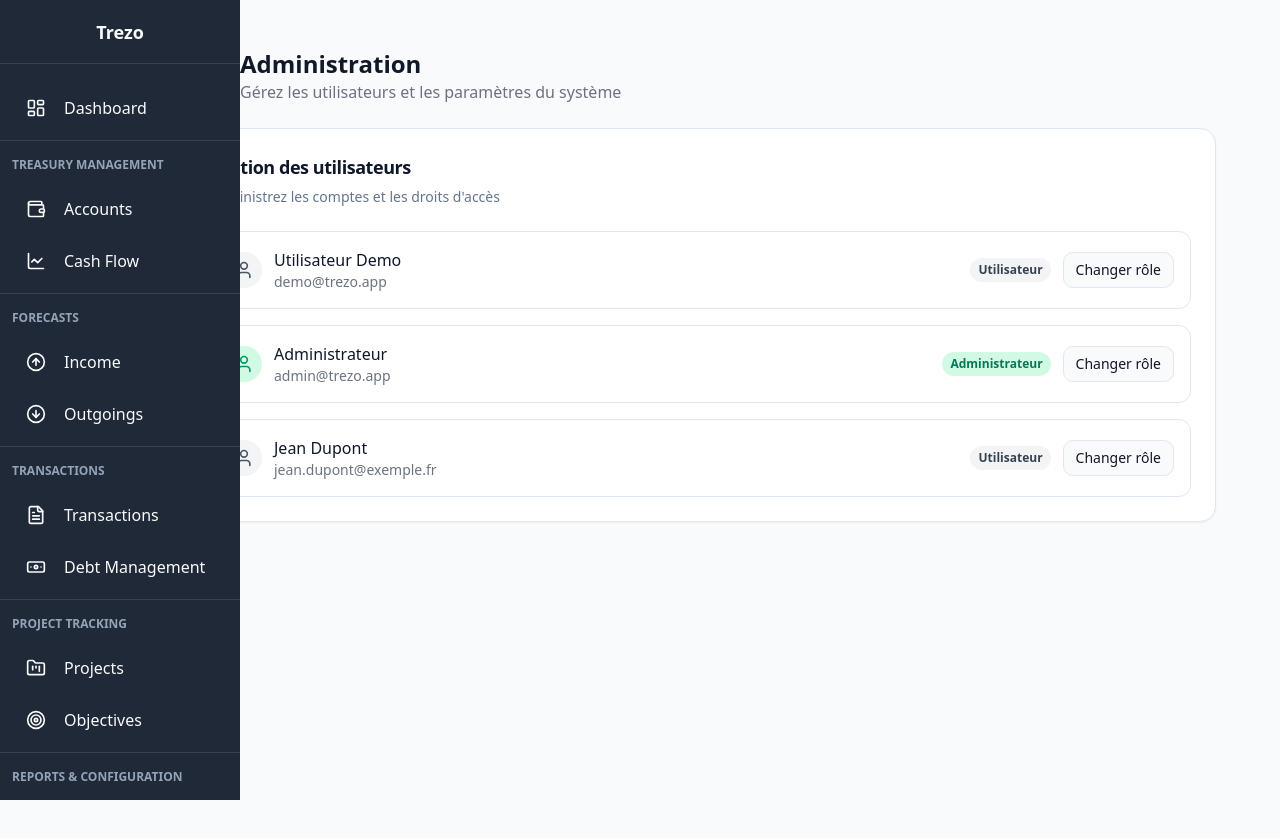
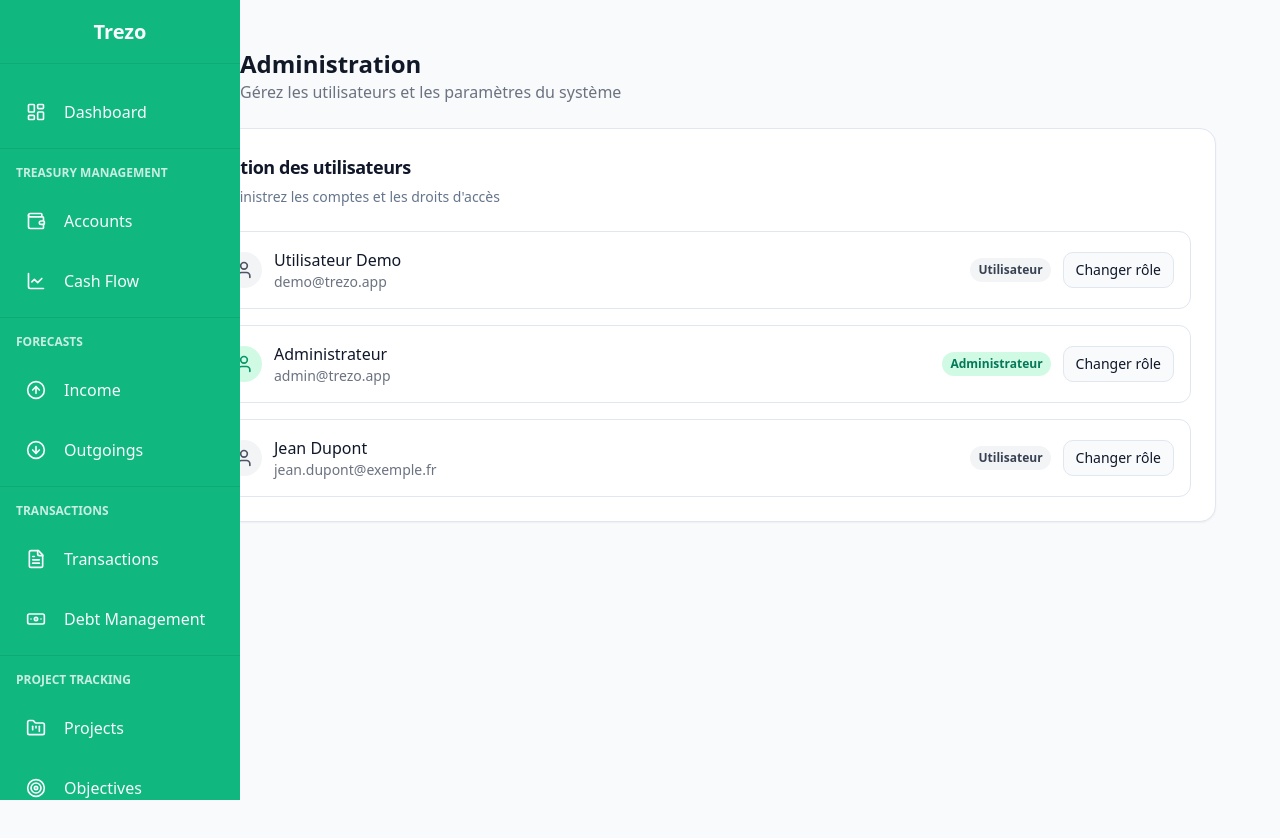
Before and after one commit to Kameltalbi/trezo-tunisie-gestion, a React (Vite) app: page /admin in a window 1280 px wide. Shown: the top 838 px of the page. Built offline with nearby package versions, Linux system fonts and the light colour scheme; sample sign-in values are in the browser's storage.

Commit message:
Enhance sidebar for better UX
The AI implemented the user's recommendations to improve the sidebar's usability, including increasing its width, icon size, font size, and padding. It also added a hover effect and suggested a compact menu with expansion on hover.

```diff
--- a/src/components/Sidebar.tsx
+++ b/src/components/Sidebar.tsx
@@ -34,8 +34,8 @@ interface SidebarSectionProps {
 
 const SidebarSection = ({ label }: SidebarSectionProps) => {
   return (
-    <div className="px-3 py-2">
-      <div className="text-xs font-semibold text-slate-400 uppercase">{label}</div>
+    <div className="px-4 py-2">
+      <div className="text-xs font-semibold uppercase opacity-80">{label}</div>
     </div>
   );
 };
@@ -152,7 +152,7 @@ const Sidebar = () => {
     <div
       key={item.path}
       className={cn(
-        "flex items-center px-3 py-2 cursor-pointer hover:bg-gray-700/50 transition-colors rounded-md mx-2 my-1",
+        "flex items-center px-3 py-3 cursor-pointer hover:bg-sidebar-accent/50 transition-colors rounded-md mx-2 my-1",
         item.isActive && "bg-blue-600 text-white hover:bg-blue-700"
       )}
       onClick={() => handleNavigation(item.path)}
@@ -162,58 +162,58 @@ const Sidebar = () => {
       </div>
 
       {isExpanded && (
-        <span className="ml-3">{item.label}</span>
+        <span className="ml-3 text-base">{item.label}</span>
       )}
     </div>
   );
 
   return (
     <div
-      className="fixed left-0 top-0 h-full bg-gray-800 text-gray-50 z-50 transition-all duration-300 flex flex-col"
-      style={{ width: isExpanded ? '240px' : '60px' }}
+      className="fixed left-0 top-0 h-full bg-sidebar text-sidebar-foreground z-50 transition-all duration-300 flex flex-col"
+      style={{ width: isExpanded ? '240px' : '70px' }}
       onMouseEnter={() => setIsExpanded(true)}
       onMouseLeave={() => setIsExpanded(false)}
     >
-      <div className="p-4 flex items-center justify-center h-16 border-b border-gray-700">
+      <div className="p-4 flex items-center justify-center h-16 border-b border-sidebar-accent/20">
         {isExpanded ? (
-          <h1 className="text-lg font-bold">Trezo</h1>
+          <h1 className="text-xl font-bold">Trezo</h1>
         ) : (
-          <h1 className="text-lg font-bold">T</h1>
+          <h1 className="text-xl font-bold">T</h1>
         )}
       </div>
 
       <div className="flex-1 overflow-y-auto py-4">
         {/* Dashboard (no section) */}
         {renderSidebarItem(dashboardItem)}
-        <Separator className="my-2 bg-gray-700" />
+        <Separator className="my-2 bg-sidebar-accent/20" />
 
         {/* GESTION DE TRÉSORERIE section */}
         {isExpanded && (
           <SidebarSection label={t('nav.cash_management')} />
         )}
         {treasuryManagementItems.map(renderSidebarItem)}
-        <Separator className="my-2 bg-gray-700" />
+        <Separator className="my-2 bg-sidebar-accent/20" />
 
         {/* PRÉVISIONS section */}
         {isExpanded && (
           <SidebarSection label={t('nav.forecasts')} />
         )}
         {forecastItems.map(renderSidebarItem)}
-        <Separator className="my-2 bg-gray-700" />
+        <Separator className="my-2 bg-sidebar-accent/20" />
 
         {/* TRANSACTIONS section */}
         {isExpanded && (
           <SidebarSection label={t('nav.transactions_section')} />
         )}
         {transactionsItems.map(renderSidebarItem)}
-        <Separator className="my-2 bg-gray-700" />
+        <Separator className="my-2 bg-sidebar-accent/20" />
 
         {/* SUIVI PAR PROJET section */}
         {isExpanded && (
           <SidebarSection label={t('nav.project_tracking')} />
         )}
         {projectTrackingItems.map(renderSidebarItem)}
-        <Separator className="my-2 bg-gray-700" />
+        <Separator className="my-2 bg-sidebar-accent/20" />
 
         {/* RAPPORTS & CONFIGURATION section */}
         {isExpanded && (
--- a/src/index.css
+++ b/src/index.css
@@ -1,3 +1,4 @@
+
 
 @tailwind base;
 @tailwind components;
@@ -35,13 +36,13 @@
 
     --radius: 0.75rem;
 
-    --sidebar-background: 215 28% 17%; /* #1f2937 - Gray 800 */
+    --sidebar-background: 160 84% 39%; /* #10b981 - Emerald 500 (Green finance) */
     --sidebar-foreground: 210 40% 98%; /* #f9fafb */
     --sidebar-primary: 220 95% 53%; /* #2563eb - Blue 600 */
     --sidebar-primary-foreground: 0 0% 100%; /* #ffffff */
-    --sidebar-accent: 215 28% 17%; /* #1f2937 - Gray 800 */
+    --sidebar-accent: 160 84% 25%; /* Slightly darker emerald for accent */
     --sidebar-accent-foreground: 210 40% 98%; /* #f9fafb */
-    --sidebar-border: 215 28% 17%; /* #1f2937 - Gray 800 */
+    --sidebar-border: 160 84% 39%; /* #10b981 - Emerald 500 */
     --sidebar-ring: 220 95% 53%; /* #2563eb - Blue 600 */
   }
 
@@ -74,13 +75,13 @@
     --input: 215 28% 17%; /* #1f2937 - Gray 800 */
     --ring: 217 91% 60%; /* #3b82f6 - Blue 500 */
 
-    --sidebar-background: 215 28% 17%; /* #1f2937 - Gray 800 */
+    --sidebar-background: 160 84% 35%; /* Darker emerald green for dark mode */
     --sidebar-foreground: 210 40% 98%; /* #f9fafb */
     --sidebar-primary: 217 91% 60%; /* #3b82f6 - Blue 500 */
     --sidebar-primary-foreground: 0 0% 100%; /* #ffffff */
-    --sidebar-accent: 215 32% 20%; /* Slightly lighter than background */
+    --sidebar-accent: 160 84% 20%; /* Darker accent for dark mode */
     --sidebar-accent-foreground: 210 40% 98%; /* #f9fafb */
-    --sidebar-border: 215 28% 17%; /* #1f2937 - Gray 800 */
+    --sidebar-border: 160 84% 35%; /* Darker emerald for dark mode */
     --sidebar-ring: 217 91% 60%; /* #3b82f6 - Blue 500 */
   }
 }
```
